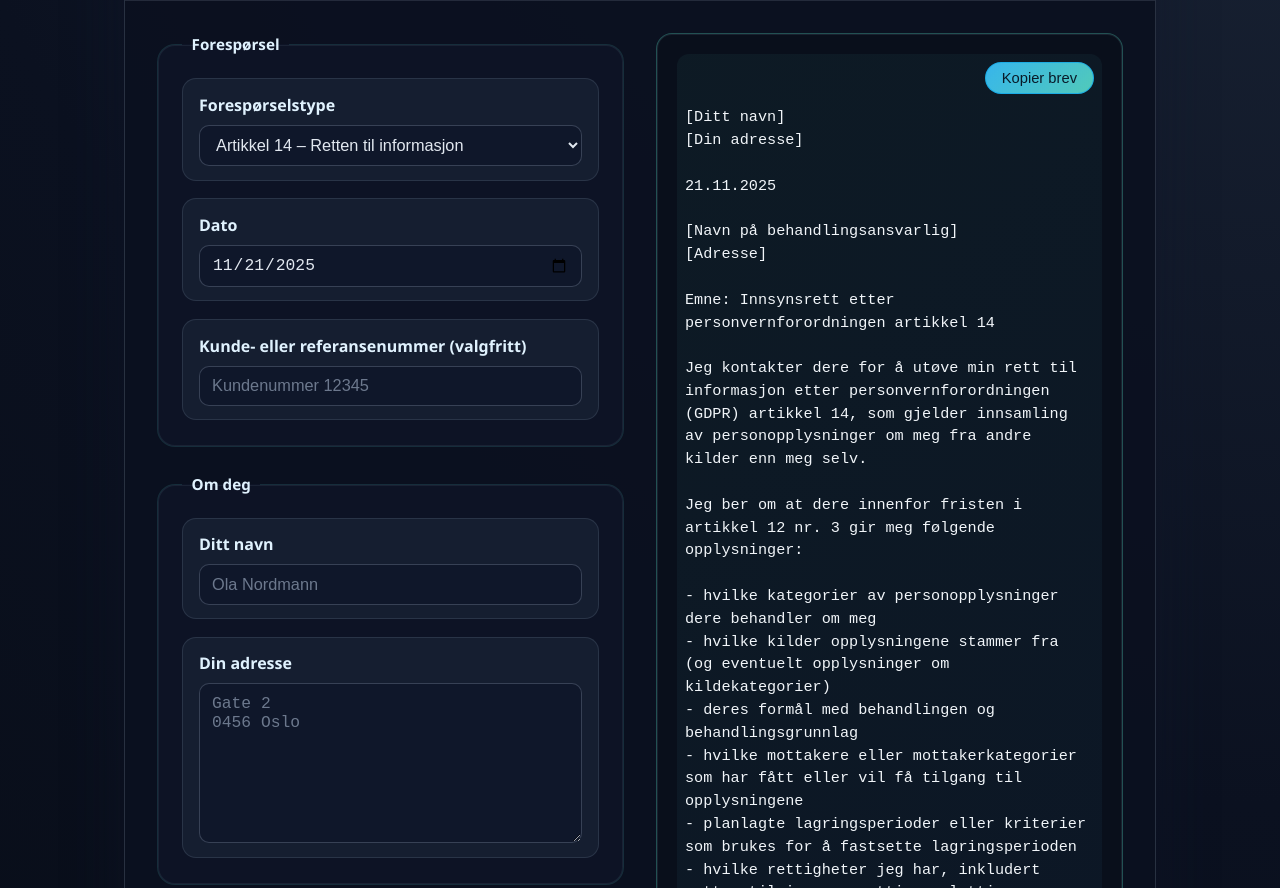
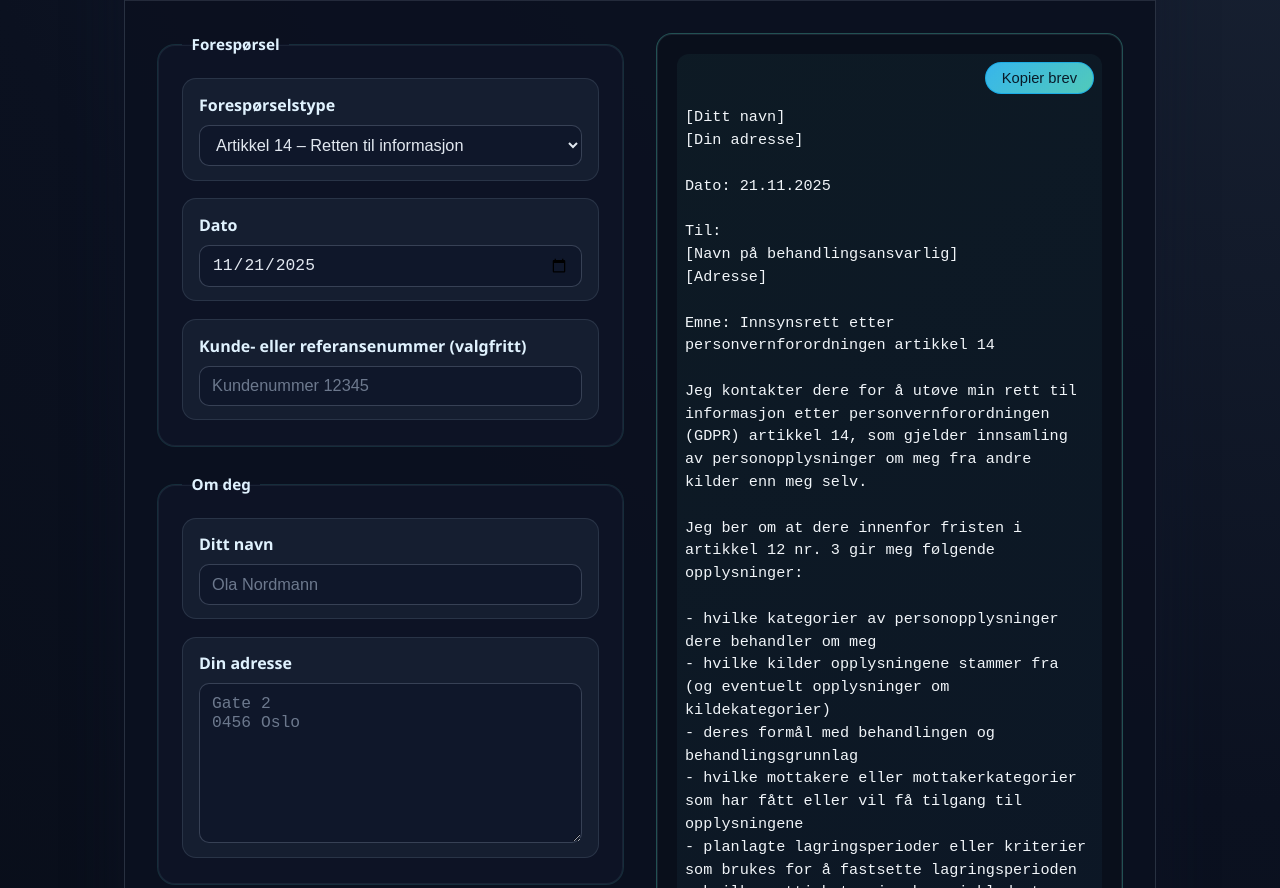
Before and after one commit to RedBlackAka/rights-request-generator, a plain HTML site: page index.html in a window 1280 px wide. Shown: the part 618-1506 px from the top of the page. Drawn offline with Linux system fonts and the light colour scheme.

Commit message:
Refactor form structure and update translation templates for improved clarity and consistency

```diff
--- a/script.js
+++ b/script.js
@@ -31,7 +31,6 @@ const angrerettState = {
   companyName: "",
   accountRef: "",
   agreementDate: "",
-  deliveryDate: "",
   itemDescription: "",
   customerName: "",
   todayDate: todayIso,
@@ -461,6 +460,49 @@ function renderGdprPreview() {
     dataSource,
   };
 
+  const templateLabels = templates.labels || {};
+  const datePrefix = typeof templateLabels.datePrefix === "string" ? templateLabels.datePrefix : "";
+  const recipientHeading = typeof templateLabels.recipientHeading === "string" ? templateLabels.recipientHeading : "";
+
+  const senderBlock = [subjectName, subjectAddress].filter(Boolean).join("\n");
+  const headerSegments = [];
+
+  if (senderBlock) {
+    headerSegments.push(senderBlock);
+  }
+
+  if (requestDate) {
+    if (headerSegments.length > 0) {
+      headerSegments.push("");
+    }
+    const dateLine = `${datePrefix}${requestDate}`.trim();
+    if (dateLine) {
+      headerSegments.push(dateLine);
+    }
+  }
+
+  if (controllerBlock) {
+    if (headerSegments.length > 0) {
+      headerSegments.push("");
+    }
+    const recipientLine = recipientHeading.trim();
+    if (recipientLine) {
+      headerSegments.push(recipientLine);
+    }
+    headerSegments.push(controllerBlock);
+  }
+
+  const segments = [...headerSegments];
+  const pushParagraph = (text) => {
+    if (!text) {
+      return;
+    }
+    if (segments.length > 0 && segments[segments.length - 1] !== "") {
+      segments.push("");
+    }
+    segments.push(text);
+  };
+
   if (requestType === "erasure" && erasureTemplate) {
     const referenceLine = referenceId && typeof erasureTemplate.referenceLine === "string"
       ? applyTemplate(erasureTemplate.referenceLine, templateContext).trim()
@@ -473,34 +515,13 @@ function renderGdprPreview() {
       : [];
 
     const signoff = erasureTemplate.signoff || infoTemplate.signoff || "";
-    const segments = [subjectName, subjectAddress, "", requestDate];
 
-    if (controllerBlock) {
-      segments.push("");
-      segments.push(controllerBlock);
-    }
+    pushParagraph(erasureTemplate.subjectLine);
+    pushParagraph(referenceLine);
+    paragraphs.forEach((paragraph) => pushParagraph(paragraph));
+    pushParagraph(signoff);
+    pushParagraph(subjectName);
 
-    if (erasureTemplate.subjectLine) {
-      segments.push("");
-      segments.push(erasureTemplate.subjectLine);
-    }
-
-    if (referenceLine) {
-      segments.push("");
-      segments.push(referenceLine);
-    }
-
-    paragraphs.forEach((paragraph) => {
-      segments.push("");
-      segments.push(paragraph);
-    });
-
-    if (signoff) {
-      segments.push("");
-      segments.push(signoff);
-    }
-
-    segments.push(subjectName);
     gdprPreview.textContent = segments.join("\n");
     return;
   }
@@ -523,49 +544,14 @@ function renderGdprPreview() {
         .filter(Boolean)
     : [];
 
-  const segments = [subjectName, subjectAddress, "", requestDate];
-
-  if (controllerBlock) {
-    segments.push("");
-    segments.push(controllerBlock);
-  }
-
-  if (infoTemplate.subjectLine) {
-    segments.push("");
-    segments.push(infoTemplate.subjectLine);
-  }
-
-  if (infoTemplate.intro) {
-    segments.push("");
-    segments.push(infoTemplate.intro);
-  }
-
-  if (referenceLine) {
-    segments.push("");
-    segments.push(referenceLine);
-  }
-
-  if (infoTemplate.requestListIntro) {
-    segments.push("");
-    segments.push(infoTemplate.requestListIntro);
-  }
-
-  if (bulletList) {
-    segments.push("");
-    segments.push(bulletList);
-  }
-
-  postListParagraphs.forEach((paragraph) => {
-    segments.push("");
-    segments.push(paragraph);
-  });
-
-  if (infoTemplate.signoff) {
-    segments.push("");
-    segments.push(infoTemplate.signoff);
-  }
-
-  segments.push(subjectName);
+  pushParagraph(infoTemplate.subjectLine);
+  pushParagraph(infoTemplate.intro);
+  pushParagraph(referenceLine);
+  pushParagraph(infoTemplate.requestListIntro);
+  pushParagraph(bulletList);
+  postListParagraphs.forEach((paragraph) => pushParagraph(paragraph));
+  pushParagraph(infoTemplate.signoff);
+  pushParagraph(subjectName);
 
   gdprPreview.textContent = segments.join("\n");
 }
@@ -584,13 +570,11 @@ function renderAngrerettPreview() {
 
   const company = fallback(angrerettState.companyName, placeholders.companyName || "[Company]");
   const accountRaw = typeof angrerettState.accountRef === "string" ? angrerettState.accountRef.trim() : "";
-  const agreementDate = formatDate(angrerettState.agreementDate) || placeholders.agreementDate || "[Agreement date]";
+  const agreementDateFormatted = formatDate(angrerettState.agreementDate);
   const customer = fallback(angrerettState.customerName, placeholders.customerName || "[Name]");
   const today = formatDate(angrerettState.todayDate) || placeholders.todayDate || "[Date]";
-  const deliveryDateFormatted = formatDate(angrerettState.deliveryDate);
-  const deliverySegment = deliveryDateFormatted && typeof templates.deliverySegment === "string"
-    ? applyTemplate(templates.deliverySegment, { deliveryDate: deliveryDateFormatted })
-    : "";
+  const deliverySegmentRaw = "";
+  const deliverySegmentSolo = "";
   const itemDescriptionRaw = typeof angrerettState.itemDescription === "string" ? angrerettState.itemDescription.trim() : "";
 
   const purchaseAccountSegment = accountRaw
@@ -609,15 +593,28 @@ function renderAngrerettPreview() {
     ? applyTemplate(templates.serviceItemSegment || " covering {{itemDescription}}", { itemDescription: itemDescriptionRaw })
     : "";
 
+  const serviceAgreementSegment = agreementDateFormatted
+    ? applyTemplate(templates.serviceAgreementSegment || ", entered on {{agreementDate}}", { agreementDate: agreementDateFormatted })
+    : "";
+
+  const purchaseAgreementBase = agreementDateFormatted
+    ? applyTemplate(templates.purchaseAgreementSegment || "ordered on {{agreementDate}}", { agreementDate: agreementDateFormatted })
+    : "";
+
+  let purchaseTimingSegment = "";
+  if (purchaseAgreementBase) {
+    purchaseTimingSegment = ` ${purchaseAgreementBase}`;
+  }
+
   const templateKey = angrerettState.agreementType === "purchase" ? "purchase" : "service";
   const templateString = typeof templates[templateKey] === "string" ? templates[templateKey] : "";
 
   const letter = applyTemplate(templateString, {
     company,
-    agreementDate,
     customer,
     today,
-    deliverySegment,
+    serviceAgreementSegment,
+    purchaseTimingSegment,
     accountSegment: templateKey === "purchase" ? purchaseAccountSegment : serviceAccountSegment,
     purchaseItemBlock,
     serviceItemSegment,
--- a/translations/en.json
+++ b/translations/en.json
@@ -85,6 +85,10 @@
       "requestDate": "[Date]"
     },
     "templates": {
+      "labels": {
+        "datePrefix": "Date: ",
+        "recipientHeading": "To:"
+      },
       "information": {
         "subjectLine": "Subject: Right of access under GDPR Article 14",
         "intro": "I am contacting you to exercise my right to information under the General Data Protection Regulation (GDPR) Article 14, which covers personal data about me obtained from sources other than myself.",
@@ -153,9 +157,6 @@
         "label": "Product or service (optional)",
         "placeholder": "Description of the item or service"
       },
-      "deliveryDate": {
-        "label": "Date of delivery / start (optional)"
-      },
       "customerName": {
         "label": "Name",
         "placeholder": "Jane Doe"
@@ -184,15 +185,15 @@
       "companyName": "[Seller/service provider]",
       "accountRef": "[Customer reference]",
       "agreementDate": "[Agreement date]",
-      "deliveryDate": "[Delivery date]",
       "itemDescription": "[Product or service]",
       "customerName": "[Name]",
       "todayDate": "[Date]"
     },
     "templates": {
-      "service": "Hello,\n\nI refer to my agreement with {{company}}{{accountSegment}}{{serviceItemSegment}}, entered into on {{agreementDate}}.\n\nUnder the Norwegian Right of Withdrawal Act of 20 June 2014 no. 27, I hereby unequivocally exercise my right of withdrawal and terminate the agreement, cf. section 20 first paragraph.\n\nI request that the agreement be considered cancelled from the time this notice is received and that any amounts paid be refunded in accordance with the Act. Please confirm in writing that my withdrawal has been registered, and confirm the refund and termination of the subscription.\n\nIf you require a specific form or any additional information to complete the process, please send it to me without undue delay.\n\nKind regards\n{{customer}}\n{{today}}",
-      "purchase": "Hello,\n\nI refer to my purchase from {{company}}{{accountSegment}}, ordered on {{agreementDate}}{{deliverySegment}}.\n\n{{purchaseItemBlock}}Under the Norwegian Right of Withdrawal Act of 20 June 2014 no. 27, I hereby exercise the right of withdrawal and rescind the purchase, cf. section 20 first paragraph.\n\nI request that the purchase be cancelled and that a refund is provided without undue delay and no later than 14 days, cf. sections 24 and 26. Please let me know how to return the goods in accordance with section 25.\n\nIf you require any additional information or a specific withdrawal form, please send it to me immediately.\n\nKind regards\n{{customer}}\n{{today}}",
-      "deliverySegment": ", received {{deliveryDate}}",
+      "service": "Hello,\n\nI refer to my agreement with {{company}}{{accountSegment}}{{serviceItemSegment}}{{serviceAgreementSegment}}.\n\nUnder the Norwegian Right of Withdrawal Act of 20 June 2014 no. 27, I hereby unequivocally exercise my right of withdrawal and terminate the agreement, cf. section 20 first paragraph.\n\nI request that the agreement be considered cancelled from the time this notice is received and that any amounts paid be refunded in accordance with the Act. Please confirm in writing that my withdrawal has been registered, and confirm the refund and termination of the subscription.\n\nIf you require a specific form or any additional information to complete the process, please send it to me without undue delay.\n\nKind regards\n{{customer}}\n{{today}}",
+      "purchase": "Hello {{company}}{{accountSegment}},\n\nI refer to my purchase with you{{purchaseTimingSegment}}.\n\n{{purchaseItemBlock}}Under the Norwegian Right of Withdrawal Act of 20 June 2014 no. 27, I hereby exercise the right of withdrawal and rescind the purchase, cf. section 20 first paragraph.\n\nI request that the purchase be cancelled and that a refund is provided without undue delay and no later than 14 days, cf. sections 24 and 26. Please let me know how to return the goods in accordance with section 25.\n\nIf you require any additional information or a specific withdrawal form, please send it to me immediately.\n\nKind regards\n{{customer}}\n{{today}}",
+      "serviceAgreementSegment": ", entered on {{agreementDate}}",
+      "purchaseAgreementSegment": "ordered on {{agreementDate}}",
       "serviceAccountSegment": " (account: {{account}})",
       "purchaseAccountSegment": " (reference: {{account}})",
       "serviceItemSegment": " covering {{itemDescription}}",
--- a/translations/nb.json
+++ b/translations/nb.json
@@ -85,6 +85,10 @@
       "requestDate": "[Dato]"
     },
     "templates": {
+      "labels": {
+        "datePrefix": "Dato: ",
+        "recipientHeading": "Til:"
+      },
       "information": {
         "subjectLine": "Emne: Innsynsrett etter personvernforordningen artikkel 14",
         "intro": "Jeg kontakter dere for å utøve min rett til informasjon etter personvernforordningen (GDPR) artikkel 14, som gjelder innsamling av personopplysninger om meg fra andre kilder enn meg selv.",
@@ -153,9 +157,6 @@
         "label": "Produkt eller tjeneste (valgfritt)",
         "placeholder": "Beskrivelse av varen eller tjenesten"
       },
-      "deliveryDate": {
-        "label": "Dato for mottak/oppstart (valgfritt)"
-      },
       "customerName": {
         "label": "Navn",
         "placeholder": "Ola Nordmann"
@@ -184,15 +185,15 @@
       "companyName": "[Selger/tjenesteyter]",
       "accountRef": "[Kundereferanse]",
       "agreementDate": "[Dato for avtale/kjøp]",
-      "deliveryDate": "[Dato for mottak]",
       "itemDescription": "[Produkt eller tjeneste]",
       "customerName": "[Navn]",
       "todayDate": "[Dato]"
     },
     "templates": {
-      "service": "Hei,\n\nJeg viser til min avtale med {{company}}{{accountSegment}}{{serviceItemSegment}}, inngått den {{agreementDate}}.\n\nI henhold til angrerettloven av 20. juni 2014 nr. 27 meddeler jeg herved utvetydig at jeg utøver min angrerett og dermed trer tilbake fra avtalen, jf. lovens § 20 første ledd.\n\nJeg ber om at avtalen anses hevet fra det tidspunkt denne meddelelsen er mottatt, og at alle eventuelt innbetalte beløp tilbakeføres i samsvar med angrerettlovens bestemmelser. Videre ber jeg om skriftlig bekreftelse på at min melding om tilbaketreden er registrert, samt bekreftelse på tilbakebetaling og avslutning av abonnementet.\n\nDersom det kreves utfylling av et særskilt skjema eller ytterligere informasjon for å fullføre prosessen, ber jeg om at dette blir oversendt uten ugrunnet opphold.\n\nMed vennlig hilsen\n{{customer}}\n{{today}}",
-      "purchase": "Hei,\n\nJeg viser til mitt kjøp hos {{company}}{{accountSegment}}, bestilt den {{agreementDate}}{{deliverySegment}}.\n\n{{purchaseItemBlock}}I henhold til angrerettloven av 20. juni 2014 nr. 27 meddeler jeg herved at jeg utøver angreretten og går tilbake på kjøpet, jf. § 20 første ledd.\n\nJeg ber om at kjøpet annulleres og at tilbakebetaling skjer uten ugrunnet opphold og senest innen 14 dager, jf. §§ 24 og 26. Vennligst oppgi praktisk informasjon om hvordan varen skal returneres, i tråd med § 25.\n\nDersom dere trenger ytterligere opplysninger eller krever utfylling av et angrerettskjema, ber jeg om at dette sendes meg umiddelbart.\n\nMed vennlig hilsen\n{{customer}}\n{{today}}",
-      "deliverySegment": ", mottatt {{deliveryDate}}",
+      "service": "Hei {{company}}{{accountSegment}},\n\nJeg viser til min inngåtte avtale om abonnement/tjeneste hos dere{{serviceItemSegment}}{{serviceAgreementSegment}}.\n\nI henhold til angrerettloven av 20. juni 2014 nr. 27 meddeler jeg herved utvetydig at jeg utøver min angrerett og dermed trer tilbake fra avtalen, jf. lovens § 20 første ledd.\n\nJeg ber om at avtalen anses hevet fra det tidspunkt denne meddelelsen er mottatt, og at alle eventuelt innbetalte beløp tilbakeføres i samsvar med angrerettlovens bestemmelser. Videre ber jeg om skriftlig bekreftelse på at min melding om tilbaketreden er registrert, samt bekreftelse på tilbakebetaling og avslutning av abonnementet.\n\nDersom det kreves utfylling av et særskilt skjema eller ytterligere informasjon for å fullføre prosessen, ber jeg om at dette blir oversendt uten ugrunnet opphold.\n\nMed vennlig hilsen\n{{customer}}\n{{today}}",
+      "purchase": "Hei {{company}}{{accountSegment}},\n\nJeg viser til mitt kjøp hos dere{{purchaseTimingSegment}}.\n\n{{purchaseItemBlock}}I henhold til angrerettloven av 20. juni 2014 nr. 27 meddeler jeg herved at jeg utøver angreretten og går tilbake på kjøpet, jf. § 20 første ledd.\n\nJeg ber om at kjøpet annulleres og at tilbakebetaling skjer uten ugrunnet opphold og senest innen 14 dager, jf. §§ 24 og 26. Vennligst oppgi praktisk informasjon om hvordan varen skal returneres, i tråd med § 25.\n\nDersom dere trenger ytterligere opplysninger eller krever utfylling av et angrerettskjema, ber jeg om at dette sendes meg umiddelbart.\n\nMed vennlig hilsen\n{{customer}}\n{{today}}",
+      "serviceAgreementSegment": ", inngått den {{agreementDate}}",
+      "purchaseAgreementSegment": "bestilt den {{agreementDate}}",
       "serviceAccountSegment": " (konto: {{account}})",
       "purchaseAccountSegment": " (referanse: {{account}})",
       "serviceItemSegment": " om {{itemDescription}}",
```
Also changed, not shown: index.html (+12 -7 lines).
